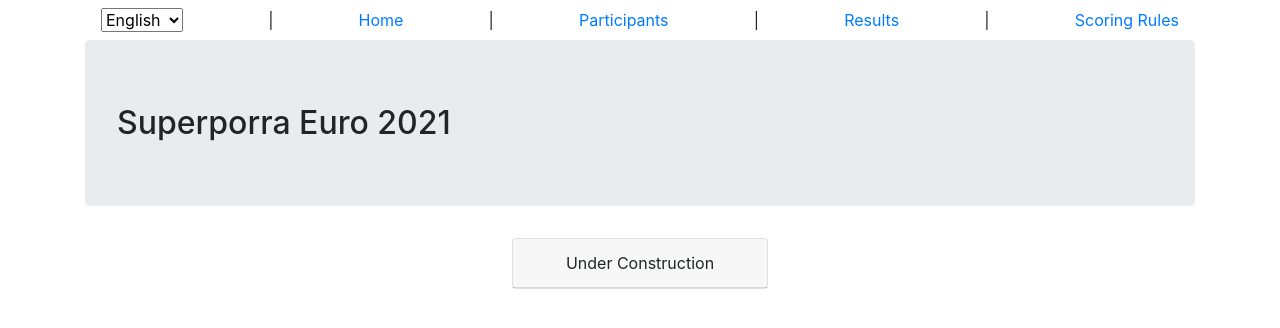
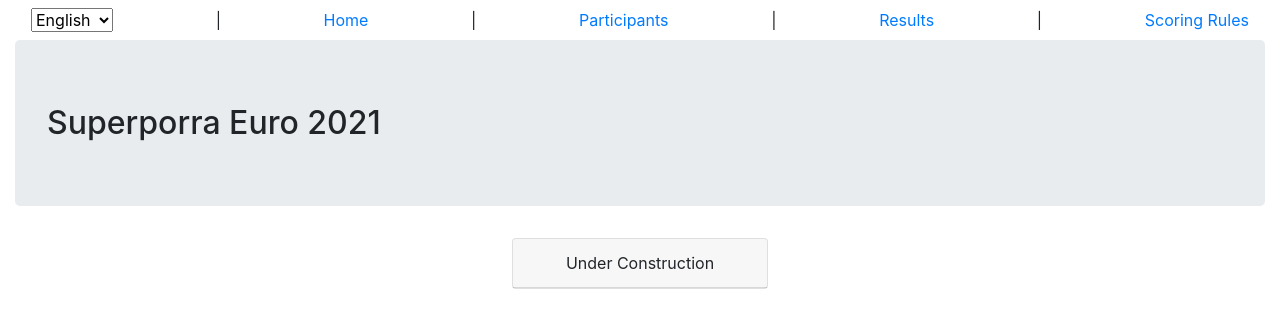
Before and after one commit to zgz2020/superporra-euro-2024, a React app: page index.html in a window 1280 px wide. Built offline with nearby package versions, Linux system fonts and the light colour scheme; files whose address does not match are found by name.

Commit message:
Adding settings for correct view in mobile

```diff
--- a/index.html
+++ b/index.html
@@ -1,11 +1,11 @@
 <head>
-
     <title>
         Superporra
     </title>
     <link href="https://stackpath.bootstrapcdn.com/bootstrap/4.1.3/css/bootstrap.min.css" rel="stylesheet" integrity="sha384-MCw98/SFnGE8fJT3GXwEOngsV7Zt27NXFoaoApmYm81iuXoPkFOJwJ8ERdknLPMO" crossorigin="anonymous">
+    <meta name="viewport" content="width=device-width, initial-scale=1">
 </head>
-<body class="container">
+<body class="container-fluid">
     <div id="app"></div>
     <script src="/bundle.js"></script>
 </body>
```
